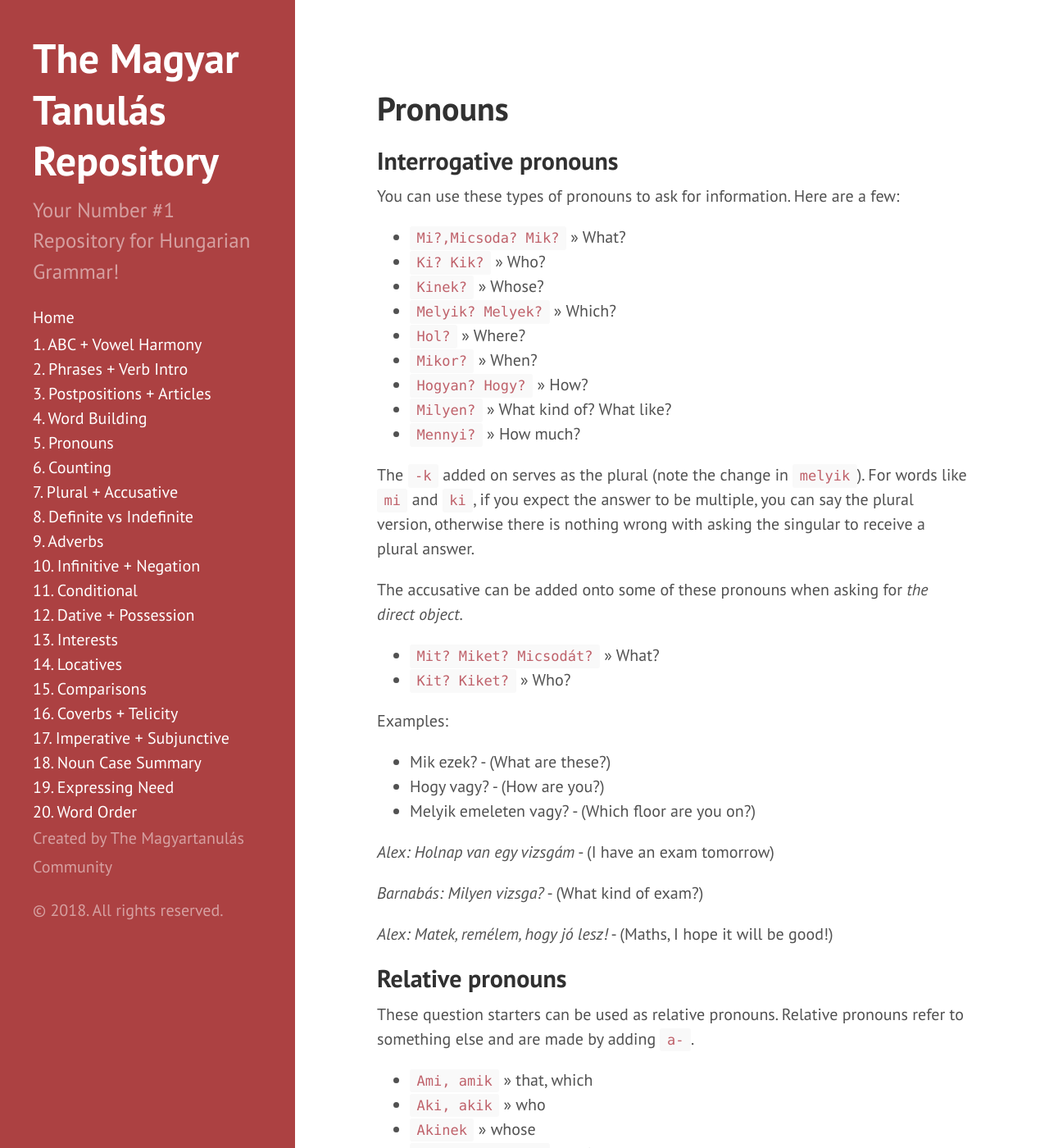
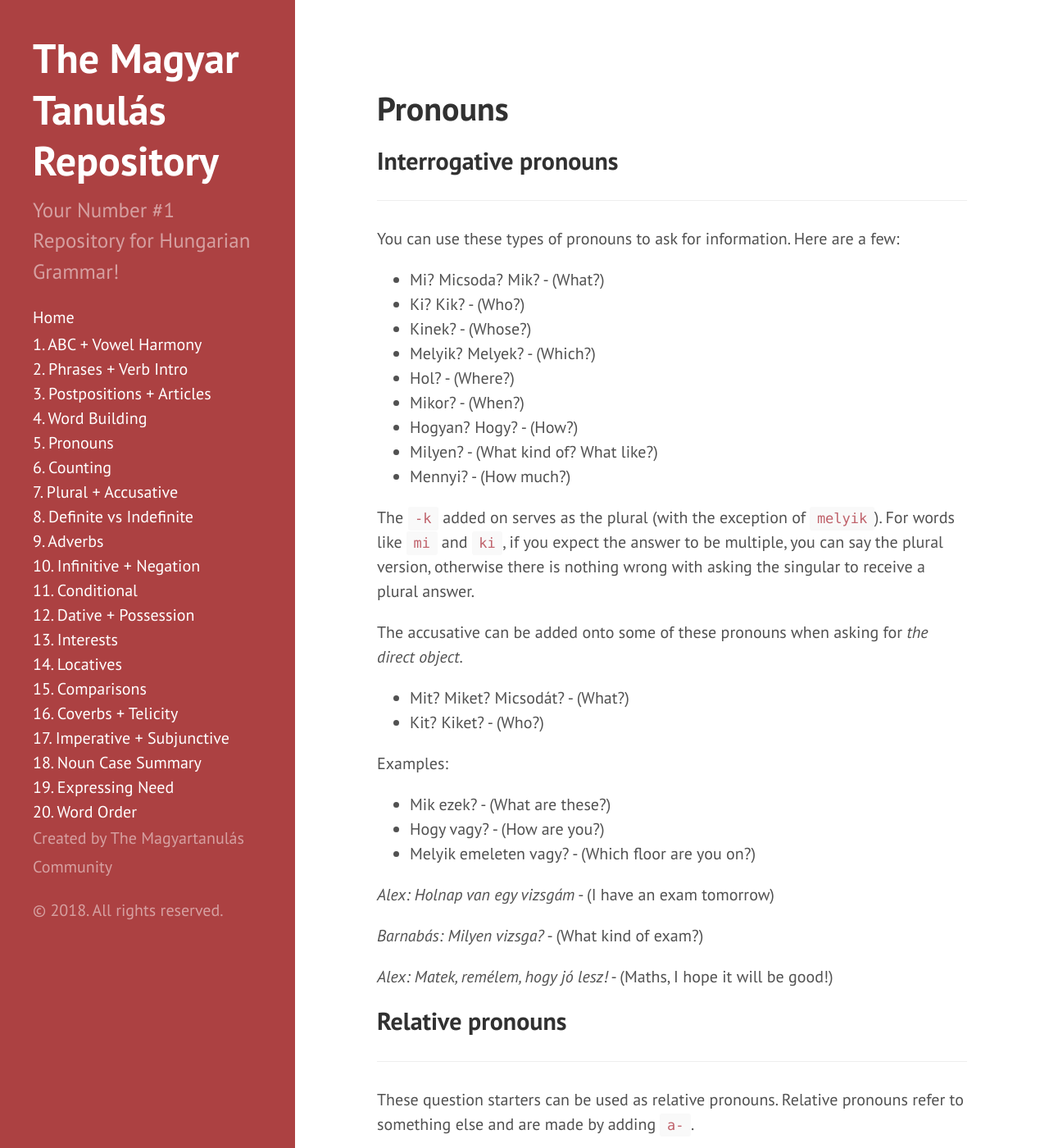
Before and after one commit to Magyartanulas/magyartanulas.github.io, a Jekyll site: the page built from pronouns.md, in a window 1280 px wide and 1400 px high. Shown: the whole window at 82% size. Built offline with Jekyll 4.4.1, drawn with Linux system fonts in a browser that asks for light colours; Markdown is read by kramdown in place of the engine named in the settings; some of the changed text lies outside the part shown.

Commit message:
Update pronouns.md

```diff
--- a/pronouns.md
+++ b/pronouns.md
@@ -4,25 +4,26 @@ title: Pronouns
 ---
 
 ## Interrogative pronouns
+---
 
 You can use these types of pronouns to ask for information. Here are a few:
 
-* `Mi?,Micsoda? Mik?` >> What?
-* `Ki? Kik?` >> Who?
-* `Kinek?` >> Whose?
-* `Melyik? Melyek?` >> Which?
-* `Hol?` >> Where?
-* `Mikor?` >> When?
-* `Hogyan? Hogy?` >> How?
-* `Milyen?` >> What kind of? What like?
-* `Mennyi?` >> How much?
+* Mi? Micsoda? Mik? - (What?)
+* Ki? Kik? - (Who?)
+* Kinek? - (Whose?)
+* Melyik? Melyek? - (Which?)
+* Hol? - (Where?)
+* Mikor? - (When?)
+* Hogyan? Hogy? - (How?)
+* Milyen? - (What kind of? What like?)
+* Mennyi? - (How much?)
 
-The `-k` added on serves as the plural (note the change in `melyik`). For words like `mi` and `ki`, if you expect the answer to be multiple, you can say the plural version, otherwise there is nothing wrong with asking the singular to receive a plural answer.
+The `-k` added on serves as the plural (with the exception of `melyik`). For words like `mi` and `ki`, if you expect the answer to be multiple, you can say the plural version, otherwise there is nothing wrong with asking the singular to receive a plural answer.
 
 The accusative can be added onto some of these pronouns when asking for *the direct object*.
 
-* `Mit? Miket? Micsodát?` >> What?
-* `Kit? Kiket?` >> Who?
+* Mit? Miket? Micsodát? - (What?)
+* Kit? Kiket? - (Who?)
 
 Examples:
 
@@ -37,23 +38,24 @@ Examples:
 *Alex: Matek, remélem, hogy jó lesz!* - (Maths, I hope it will be good!)
 
 ## Relative pronouns
+---
 
 These question starters can be used as relative pronouns. Relative pronouns refer to something else and are made by adding `a-`.
 
-* `Ami, amik` >> that, which
-* `Aki, akik` >> who
-* `Akinek` >> whose
-* `Amelyik,amelyek` >> which
-* `Ahol` >> where
-* `Amikor` >> when
-* `Ahogyan, ahogy` >> as
-* `Amilyen` >> such as
-* `Amennyi` >> as much as
+* Ami, amik - (that, which)
+* Aki, akik - (who)
+* Akinek - (whose)
+* Amelyik, amelyek - (which)
+* Ahol - (where)
+* Amikor - (when)
+* `Ahogyan, ahogy` - (as)
+* Amilyen - (such as)
+* Amennyi - (as much as)
 
 Likewise, as we have added the plural, we can do the same with the accusative.
 
-* `amit, amiket` >> what
-* `akit, akiket` >> who
+* amit, amiket - what
+* akit, akiket - who
 
 Examples:
 
@@ -69,6 +71,7 @@ Examples:
 <span class="spoiler">It turned out I was not the first to discover this.</span>
 
 ## Demonstrative Pronouns - This & That
+---
 
 Demonstrative pronouns are those that point to something via context. For example, in English we have this and that to represent something near and far respectively. In Hungarian it's the same kind of deal with a few changes, here are some examples:
 
```
